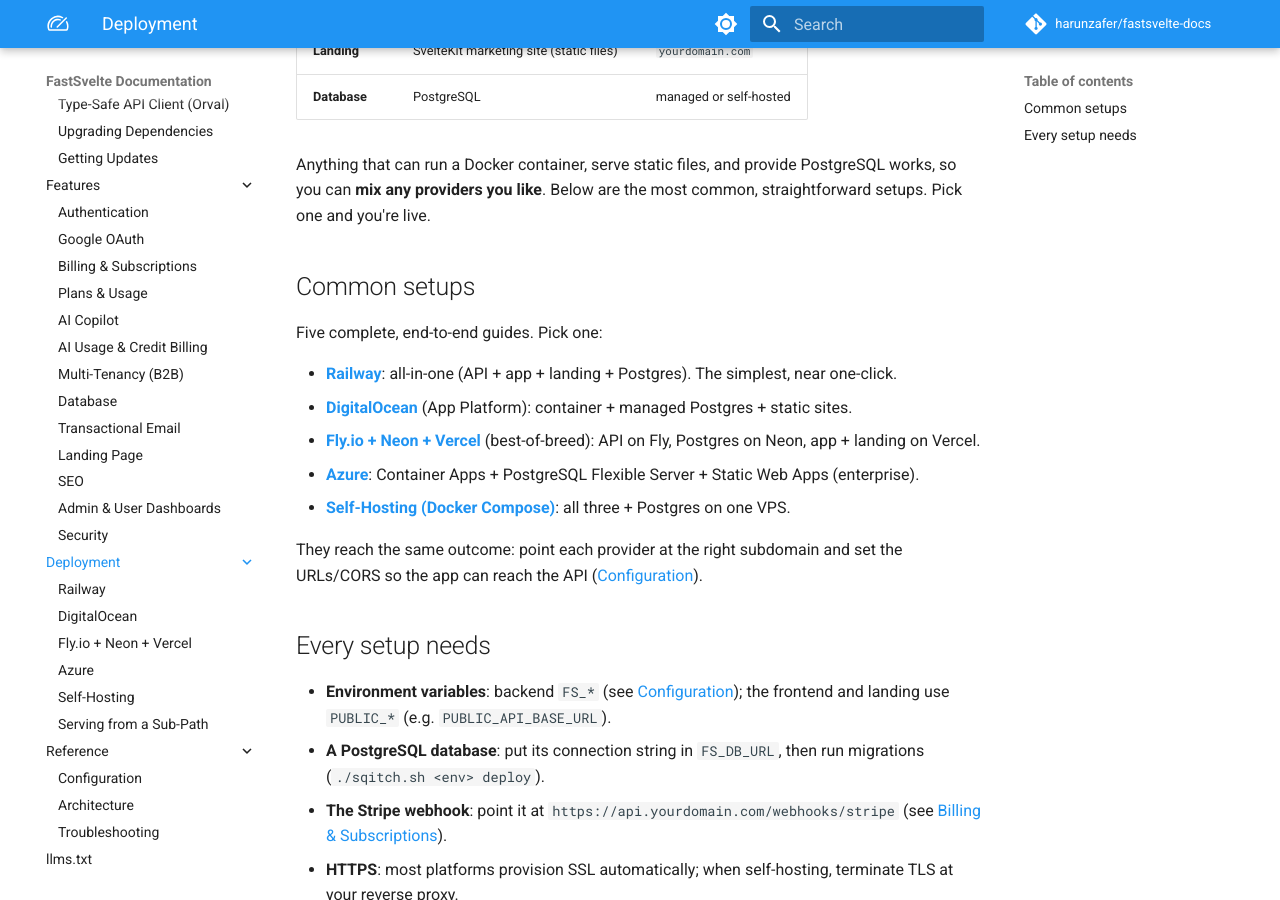
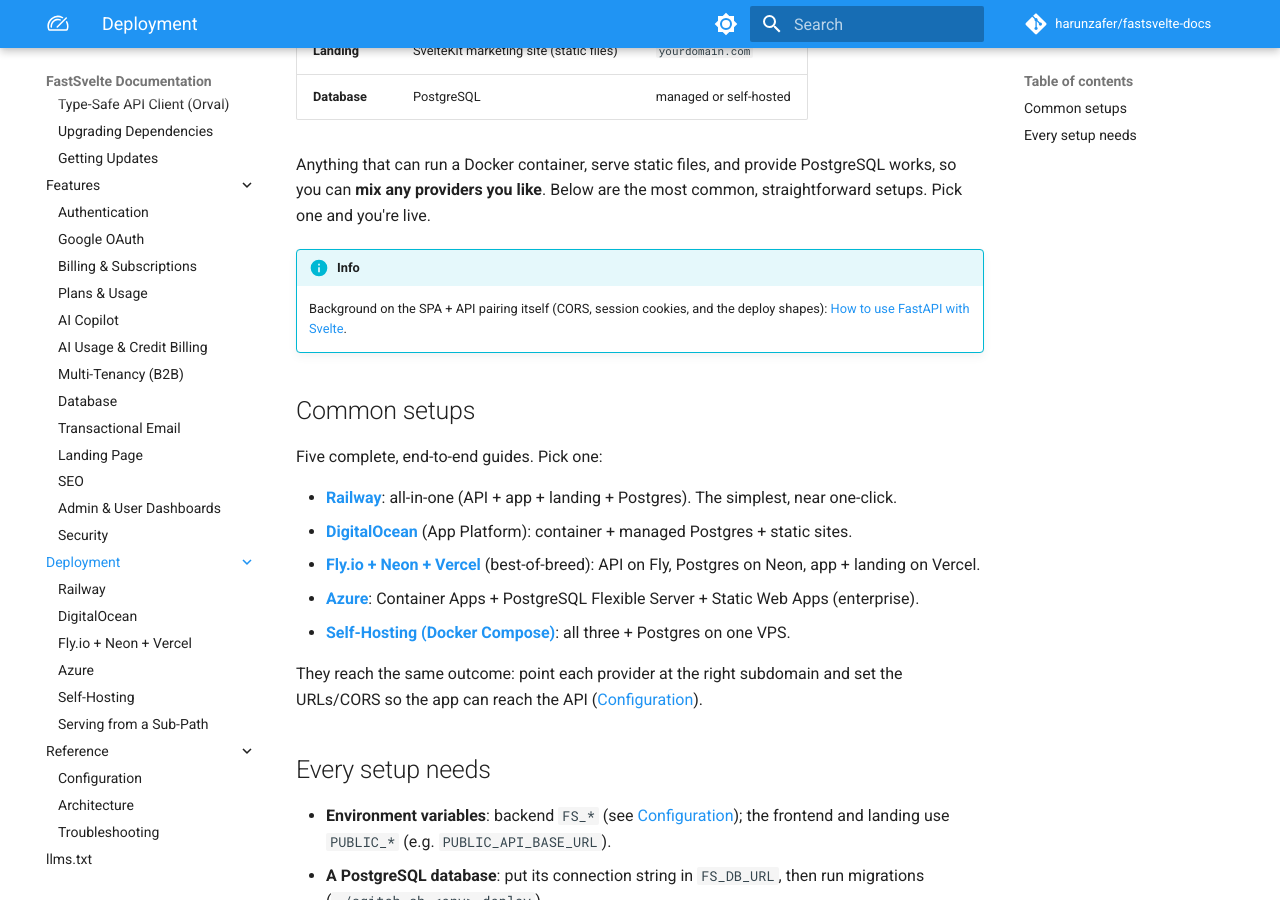
Before and after one commit to harunzafer/fastsvelte-docs, an MkDocs documentation site: the page built from docs/deployment/index.md, in a window 1280 px wide and 900 px high, scrolled down 355 px. Built offline with MkDocs 1.6.1 and Material for MkDocs 9.7.7, drawn with Linux system fonts in a browser that asks for light colours; comment, search, counter and statistics services are not loaded.

Commit message:
seo: link the fastapi-svelte stack page from Quick Start and Deployment
The stack page's only inlink was the marketing footer, which starves
its crawl priority. Docs are crawled regularly, so these two contextual
links promote it without putting it back in the landing funnel.

Co-Authored-By: Claude Fable 5 <noreply@anthropic.com>

```diff
--- a/docs/deployment/index.md
+++ b/docs/deployment/index.md
@@ -15,6 +15,10 @@ FastSvelte deploys as three pieces plus a database. A typical production setup m
 | **Database** | PostgreSQL | managed or self-hosted |
 
 Anything that can run a Docker container, serve static files, and provide PostgreSQL works, so you can **mix any providers you like**. Below are the most common, straightforward setups. Pick one and you're live.
+
+!!! info
+
+    Background on the SPA + API pairing itself (CORS, session cookies, and the deploy shapes): [How to use FastAPI with Svelte](https://fastsvelte.dev/fastapi-svelte).
 
 ## Common setups
 
```
Also changed, not shown: docs/index.md (+1 -0 lines).
